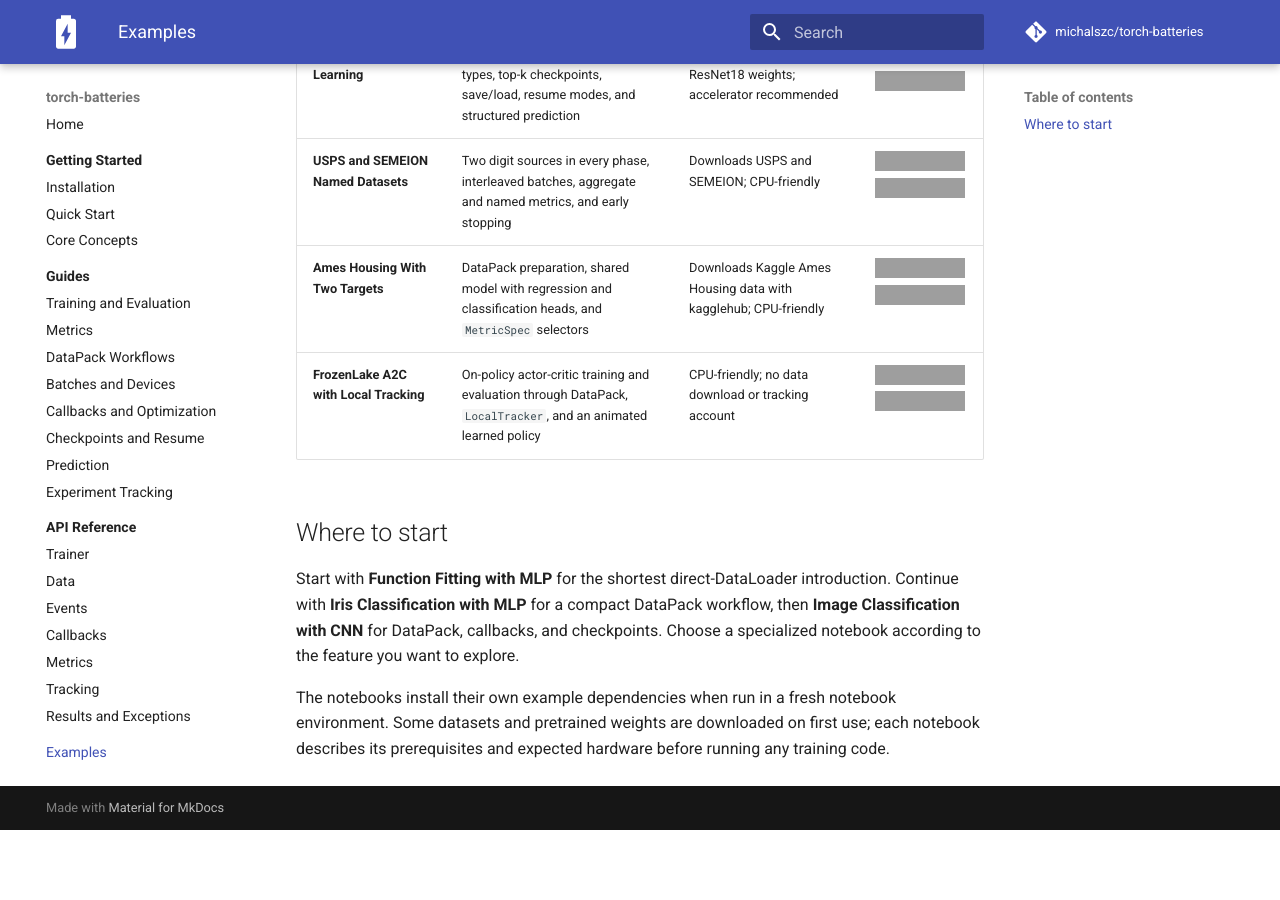
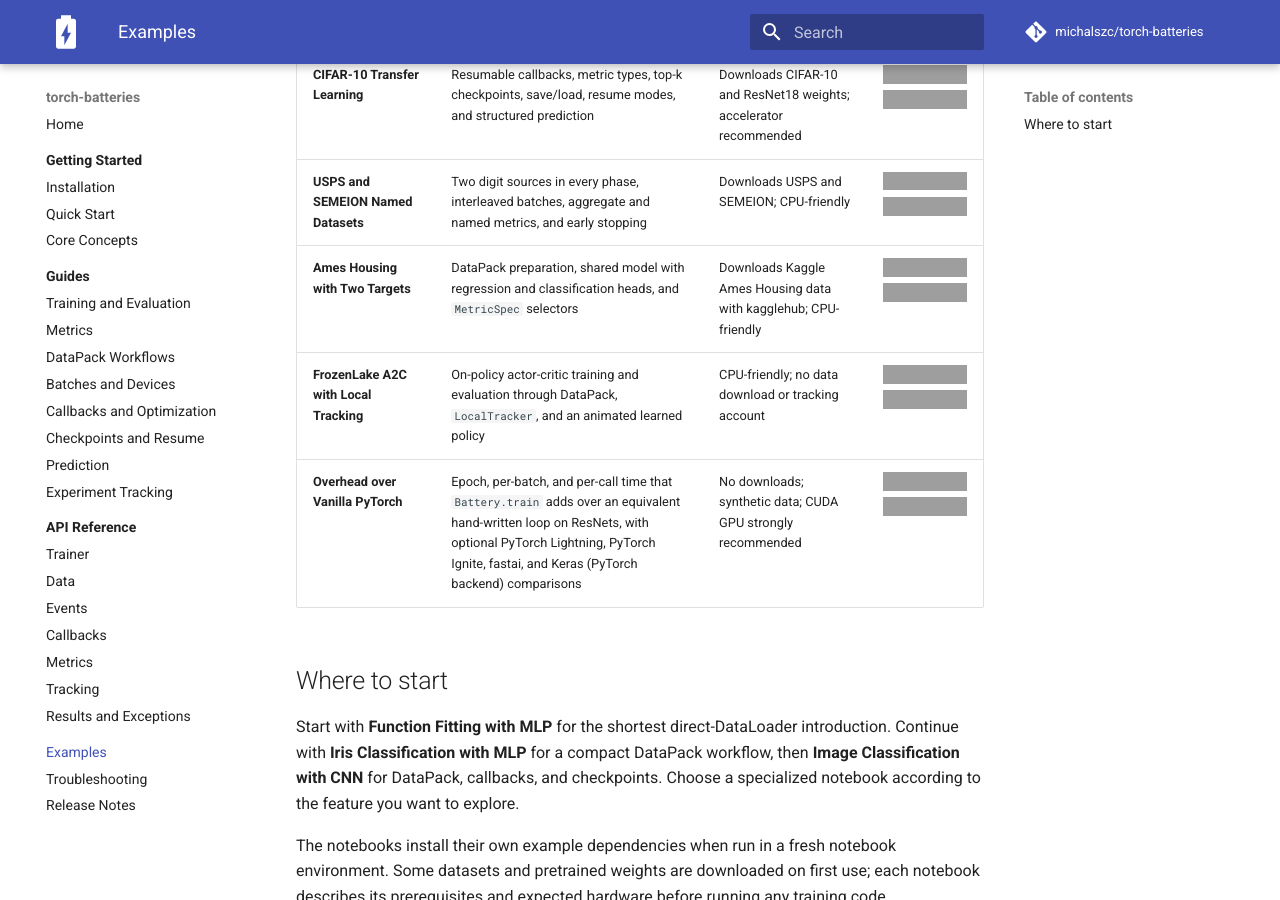
Before and after one commit to michalszc/torch-batteries, an MkDocs documentation site: the page built from documentation/examples.md, in a window 1280 px wide and 900 px high, scrolled down 867 px. Built offline with MkDocs 1.6.1 and Material for MkDocs 9.7.7, drawn with Linux system fonts in a browser that asks for light colours; comment, search, counter and statistics services are not loaded; before the commit the page ends 1697 px from its top, so only the background shows below that; grey boxes are pictures that could not be loaded.

Commit message:
Measure overhead over vanilla PyTorch and libraries (#27)
* docs(notebooks): add benchmark of overhead over raw PyTorch and Lightning

* docs(notebooks): rename raw PyTorch to vanilla PyTorch in overhead benchmark

* build(docs): cap pymdown-extensions below 12.2 for mkdocstrings 0.x

* revert: build(docs): cap pymdown-extensions below 12.2 for mkdocstrings 0.x

* docs(notebooks): add paired bootstrap confidence intervals to overhead benchmark

* docs(notebooks): share one step method across phases with stacked charge decorators

* docs(notebooks): extend benchmark with more libraries

* docs(notebooks): add benchmark results

* docs(notebooks): adjust overhead benchmark

```diff
--- a/documentation/examples.md
+++ b/documentation/examples.md
@@ -15,8 +15,9 @@
 | **CartPole Reinforcement Learning** | DQN training, optimization events, stateful metrics, scheduling, and `predict_iter()` | CPU-compatible; no dataset or credentials | [![View on GitHub](https://img.shields.io/badge/View_on-GitHub-181717?logo=github)](https://github.com/michalszc/torch-batteries/blob/master/notebooks/cartpole_reinforcement_learning.ipynb) [![Open In Colab](https://colab.research.google.com/assets/colab-badge.svg)](https://colab.research.google.com/github/michalszc/torch-batteries/blob/master/notebooks/cartpole_reinforcement_learning.ipynb) |
 | **CIFAR-10 Transfer Learning** | Resumable callbacks, metric types, top-k checkpoints, save/load, resume modes, and structured prediction | Downloads CIFAR-10 and ResNet18 weights; accelerator recommended | [![View on GitHub](https://img.shields.io/badge/View_on-GitHub-181717?logo=github)](https://github.com/michalszc/torch-batteries/blob/master/notebooks/cifar10_transfer_learning.ipynb) [![Open In Colab](https://colab.research.google.com/assets/colab-badge.svg)](https://colab.research.google.com/github/michalszc/torch-batteries/blob/master/notebooks/cifar10_transfer_learning.ipynb) |
 | **USPS and SEMEION Named Datasets** | Two digit sources in every phase, interleaved batches, aggregate and named metrics, and early stopping | Downloads USPS and SEMEION; CPU-friendly | [![View on GitHub](https://img.shields.io/badge/View_on-GitHub-181717?logo=github)](https://github.com/michalszc/torch-batteries/blob/master/notebooks/usps_semeion_multi_dataset.ipynb) [![Open In Colab](https://colab.research.google.com/assets/colab-badge.svg)](https://colab.research.google.com/github/michalszc/torch-batteries/blob/master/notebooks/usps_semeion_multi_dataset.ipynb) |
-| **Ames Housing With Two Targets** | DataPack preparation, shared model with regression and classification heads, and `MetricSpec` selectors | Downloads Kaggle Ames Housing data with kagglehub; CPU-friendly | [![View on GitHub](https://img.shields.io/badge/View_on-GitHub-181717?logo=github)](https://github.com/michalszc/torch-batteries/blob/master/notebooks/ames_housing_multi_target.ipynb) [![Open In Colab](https://colab.research.google.com/assets/colab-badge.svg)](https://colab.research.google.com/github/michalszc/torch-batteries/blob/master/notebooks/ames_housing_multi_target.ipynb) |
+| **Ames Housing with Two Targets** | DataPack preparation, shared model with regression and classification heads, and `MetricSpec` selectors | Downloads Kaggle Ames Housing data with kagglehub; CPU-friendly | [![View on GitHub](https://img.shields.io/badge/View_on-GitHub-181717?logo=github)](https://github.com/michalszc/torch-batteries/blob/master/notebooks/ames_housing_multi_target.ipynb) [![Open In Colab](https://colab.research.google.com/assets/colab-badge.svg)](https://colab.research.google.com/github/michalszc/torch-batteries/blob/master/notebooks/ames_housing_multi_target.ipynb) |
 | **FrozenLake A2C with Local Tracking** | On-policy actor-critic training and evaluation through DataPack, `LocalTracker`, and an animated learned policy | CPU-friendly; no data download or tracking account | [![View on GitHub](https://img.shields.io/badge/View_on-GitHub-181717?logo=github)](https://github.com/michalszc/torch-batteries/blob/master/notebooks/frozenlake_a2c_local_tracking.ipynb) [![Open In Colab](https://colab.research.google.com/assets/colab-badge.svg)](https://colab.research.google.com/github/michalszc/torch-batteries/blob/master/notebooks/frozenlake_a2c_local_tracking.ipynb) |
+| **Overhead over Vanilla PyTorch** | Epoch, per-batch, and per-call time that `Battery.train` adds over an equivalent hand-written loop on ResNets, with optional PyTorch Lightning, PyTorch Ignite, fastai, and Keras (PyTorch backend) comparisons | No downloads; synthetic data; CUDA GPU strongly recommended | [![View on GitHub](https://img.shields.io/badge/View_on-GitHub-181717?logo=github)](https://github.com/michalszc/torch-batteries/blob/master/notebooks/overhead_over_vanilla_pytorch.ipynb) [![Open In Colab](https://colab.research.google.com/assets/colab-badge.svg)](https://colab.research.google.com/github/michalszc/torch-batteries/blob/master/notebooks/overhead_over_vanilla_pytorch.ipynb) |
 
 ## Where to start
 
```
Also changed, not shown: README.md (+1 -0 lines), 6 other files.
